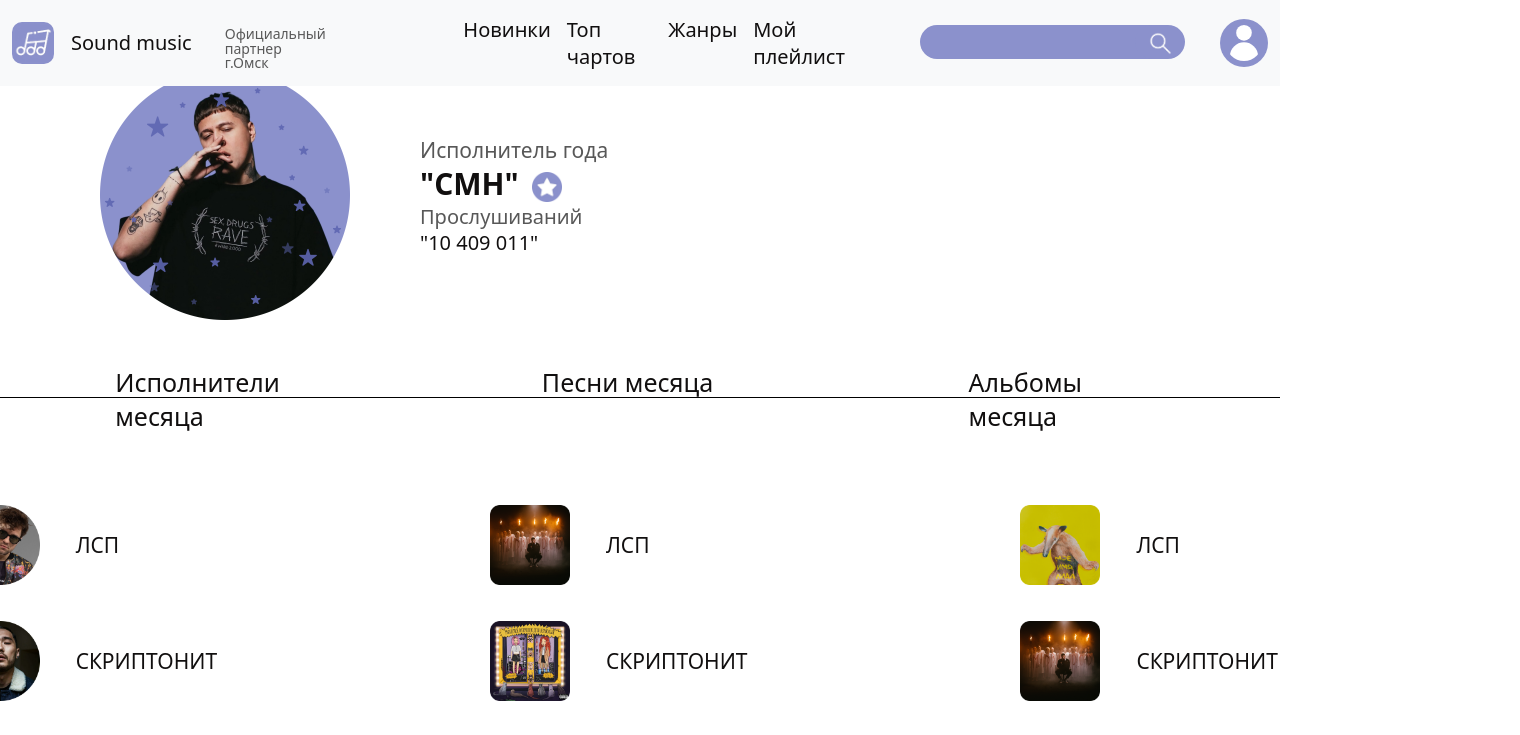
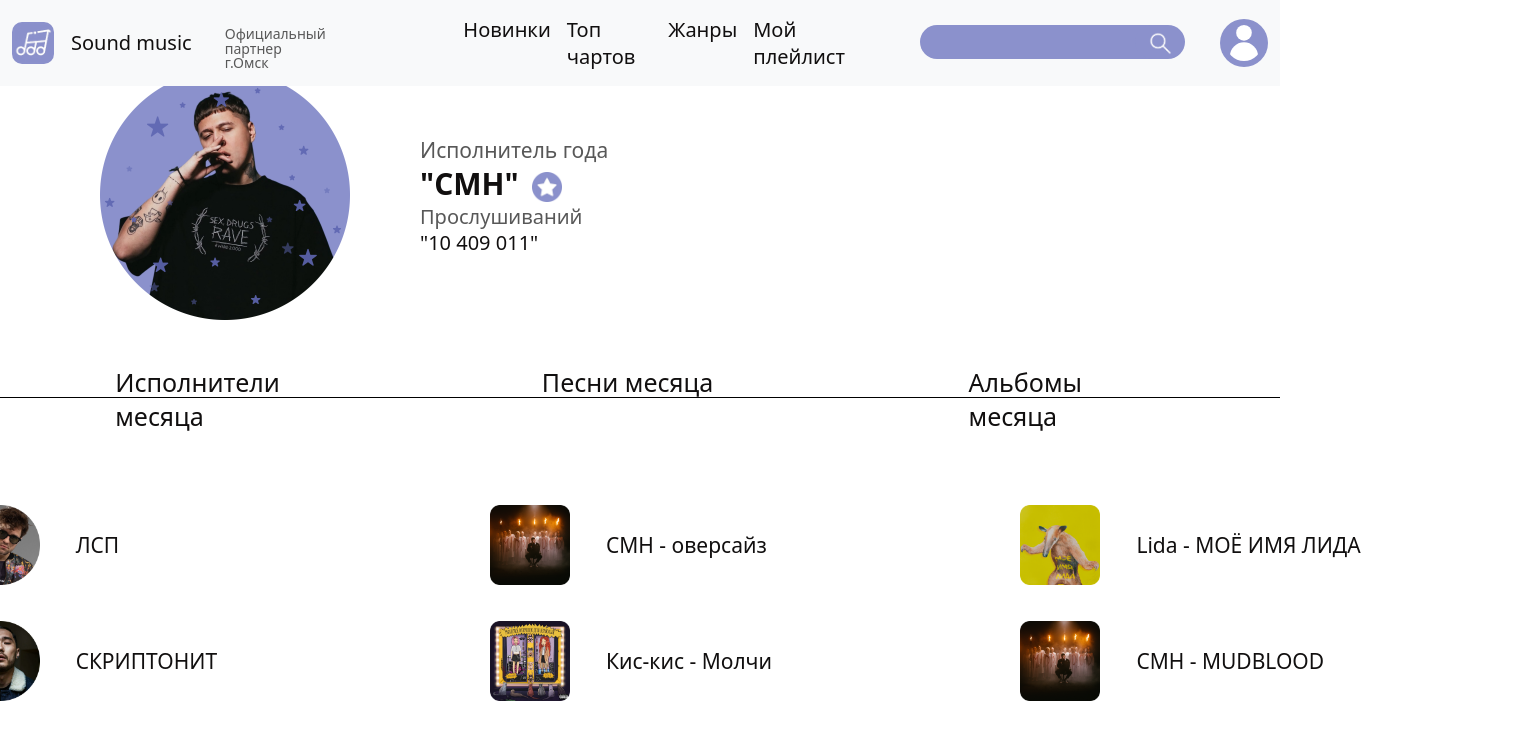
Before and after one commit to tretyaqov/SoundMusic, a React (Create React App) app: page /topcharts in a window 1280 px wide. Shown: the top 735 px of the page, 1520 px wide, since content can reach past the window. Built offline with nearby package versions, Linux system fonts and the light colour scheme.

Commit message:
исправил долбаёбь

```diff
--- a/src/Pages/TopCharts.css
+++ b/src/Pages/TopCharts.css
@@ -91,13 +91,6 @@
     line-height: normal;
 }
 
-.rows{
-    margin-top: 36px;
-    display: flex;
-    align-items: center;
-    width: 300px;
-}
-
 .text{
     margin-left: 36px;
     color: #110F0F;
@@ -112,12 +105,21 @@
     width: 80px;
     height: 80px;
 }
+
 .flex{
     display: flex;
     align-items: center;
     justify-content: center;
     margin-top: 1.5%;
 }
+
+.rows{
+    margin-top: 36px;
+    display: flex;
+    align-items: center;
+    width: 500px;
+}
+
 .rows1 {
     margin-left: 9%;
     margin-right: 9%;
--- a/src/Pages/TopCharts.js
+++ b/src/Pages/TopCharts.js
@@ -70,21 +70,21 @@ export default class TopCharts extends Component {
                                 className="rows-img"
                                 src={oversize_img}
                             />
-                            <div className="text">ЛСП</div>
+                            <div className="text">CMH - оверсайз</div>
                         </div>
                         <div className="rows">
                             <img
                                 className="rows-img"
                                 src={molchi_img}
                             />
-                            <div className="text">СКРИПТОНИТ</div>
+                            <div className="text">Кис-кис - Молчи</div>
                         </div>
                         <div className="rows">
                             <img
                                 className="rows-img"
                                 src={fool_img}
                             />
-                            <div className="text">ДЖИЗУС</div>
+                            <div className="text">ЛСП - Парный дурак</div>
                         </div>
                     </div>
                     <div className="rows1">
@@ -93,21 +93,21 @@ export default class TopCharts extends Component {
                                 className="rows-img"
                                 src={my_name_lida_img}
                             />
-                            <div className="text">ЛСП</div>
+                            <div className="text">Lida - МОЁ ИМЯ ЛИДА</div>
                         </div>
                         <div className="rows">
                             <img
                                 className="rows-img"
                                 src={mudblood_img}
                             />
-                            <div className="text">СКРИПТОНИТ</div>
+                            <div className="text">CMH - MUDBLOOD</div>
                         </div>
                         <div className="rows">
                             <img
                                 className="rows-img"
                                 src={hattori_img}
                             />
-                            <div className="text">ДЖИЗУС</div>
+                            <div className="text">Miyagi & Эндшпиль - HATTORI</div>
                         </div>
                     </div>
                 </div>
```
